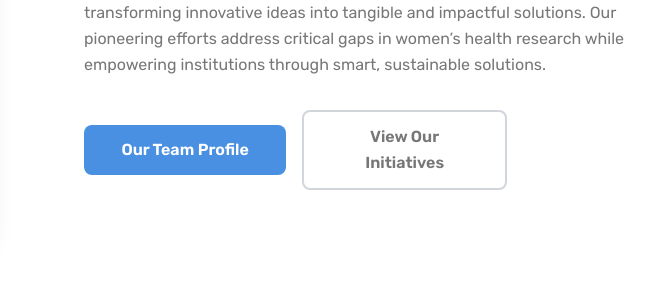
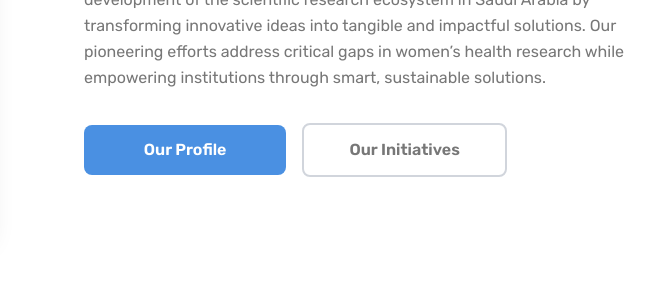
Before and after one commit to h-ibraheem/Qalam.io, a website: page index.html in a window 1280 px wide. Shown: the part 1072-1358 px from the top of the page, 612-1280 px from the left. Drawn offline with Linux system fonts and the light colour scheme.

Commit message:
update story section

```diff
--- a/index.html
+++ b/index.html
@@ -192,11 +192,11 @@
                 <div class="flex flex-col md:flex-row gap-4 justify-center items-center lg:justify-start py-8 md:w-3/4">
                     <a href="https://drive.google.com/file/d/1I_EIOjByqwTWjUmXStpPU36PlAw2O7mQ/view?usp=sharing"
                         target="_blank" class="btn-blue px-8 py-3 rounded-lg font-semibold w-full text-center">
-                        Our Team Profile
+                        Our Profile
                     </a>
                     <a href="#initiatives"
                         class="bg-white btntext-secondary text-center border-2 border-gray-300 hover:bg-gray-50 hover:border-gray-400 px-8 py-3 rounded-lg font-semibold transition-all w-full">
-                        View Our Initiatives
+                        Our Initiatives
                     </a>
                 </div>
 
```
Also changed, not shown: img/fatima.jpg (deleted), img/fatima.png (deleted).
